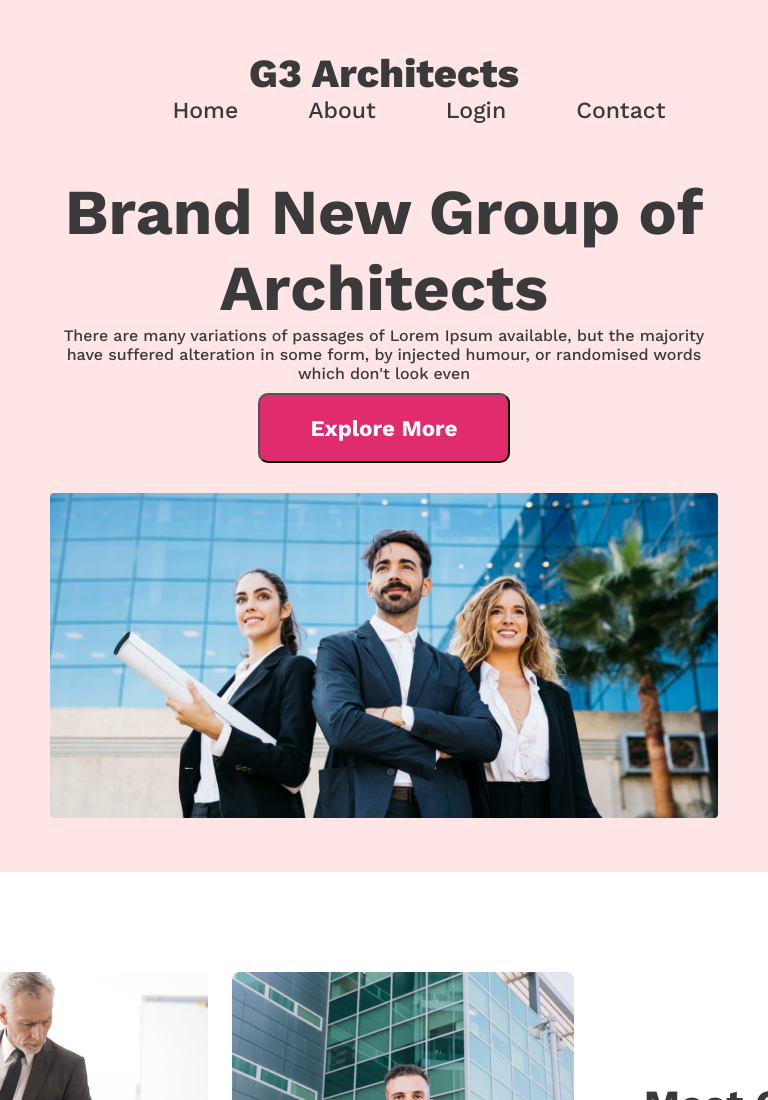
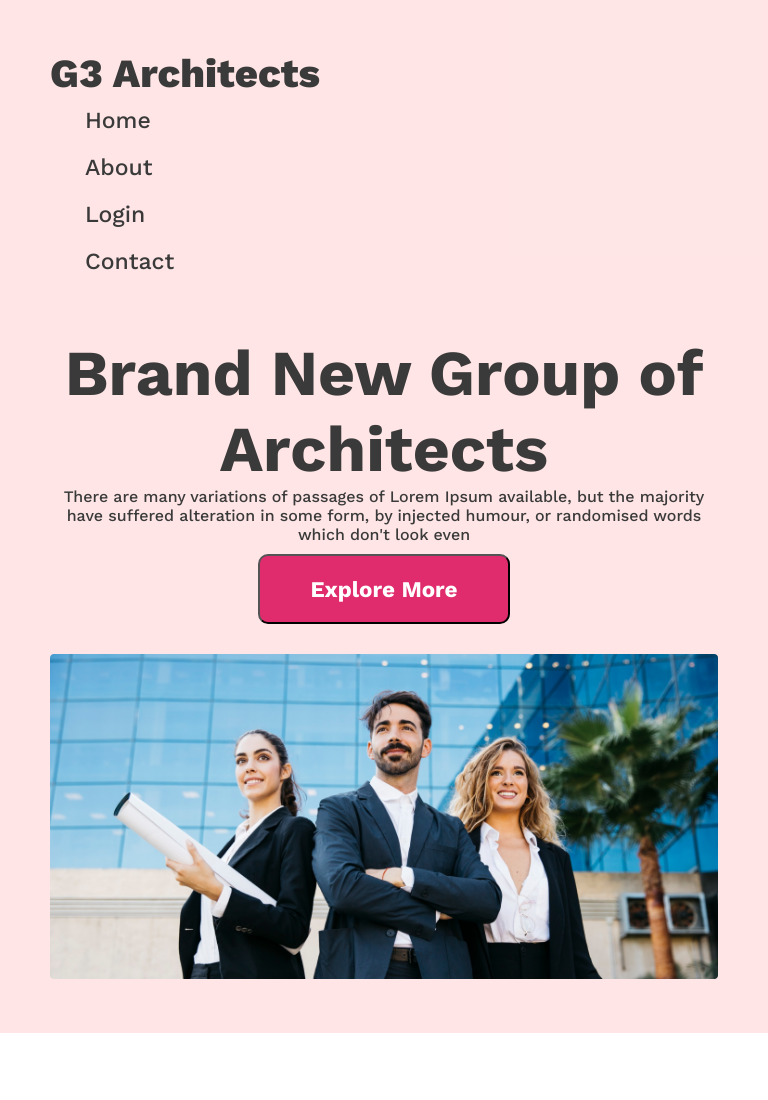
Before and after one commit to Siyan10/G3-architect, a plain HTML site: page index.html in a window 768 px wide. Shown: the top 1100 px of the page. Drawn offline with nearby package versions, Linux system fonts and the light colour scheme.

Commit message:
responsive

```diff
--- a/arch.css
+++ b/arch.css
@@ -129,24 +129,30 @@ footer p {
     font-size: 1rem;
     text-align: center;
 }
-@media screen and (max-width: 567px) {
+@media screen and (min-width: 576px) and (max-width: 960px) {
   header {
-    padding: 20px;
-  }
-  nav, .team .fact-container.sponsors-img{
-    flex-direction: column;
+      padding: 50px;
   }
 
-  .team-images-container {
-    grid-template-columns: 1fr;
-}
-}
-@media screen and (min-width: 576px) and (max-width: 960px) {
-  header {
-    padding: 50px;
+  nav {
+      flex-direction: column;
+      align-items: flex-start;
   }
 
-  nav, .team.sponsors-img{
-    flex-direction: column;
+  nav ul {
+      flex-direction: column;
+      align-items: flex-start;
+      width: 100%;
+  }
+
+  nav li {
+      margin: 10px 0;
+      width: 100%;
+      text-align: left;
+  }
+
+  nav a {
+      width: 100%;
+      padding: 10px 0;
   }
 }
```
